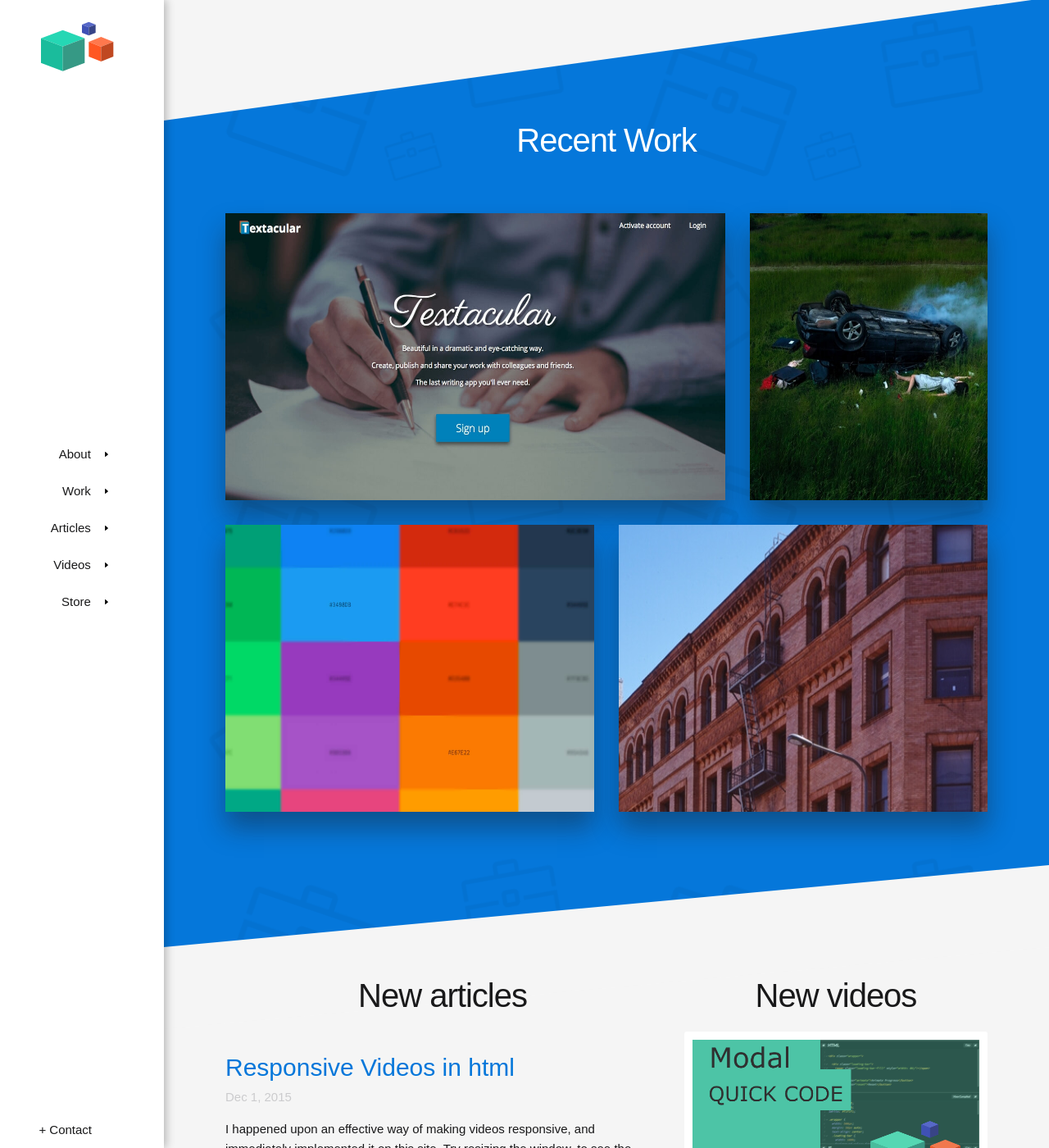
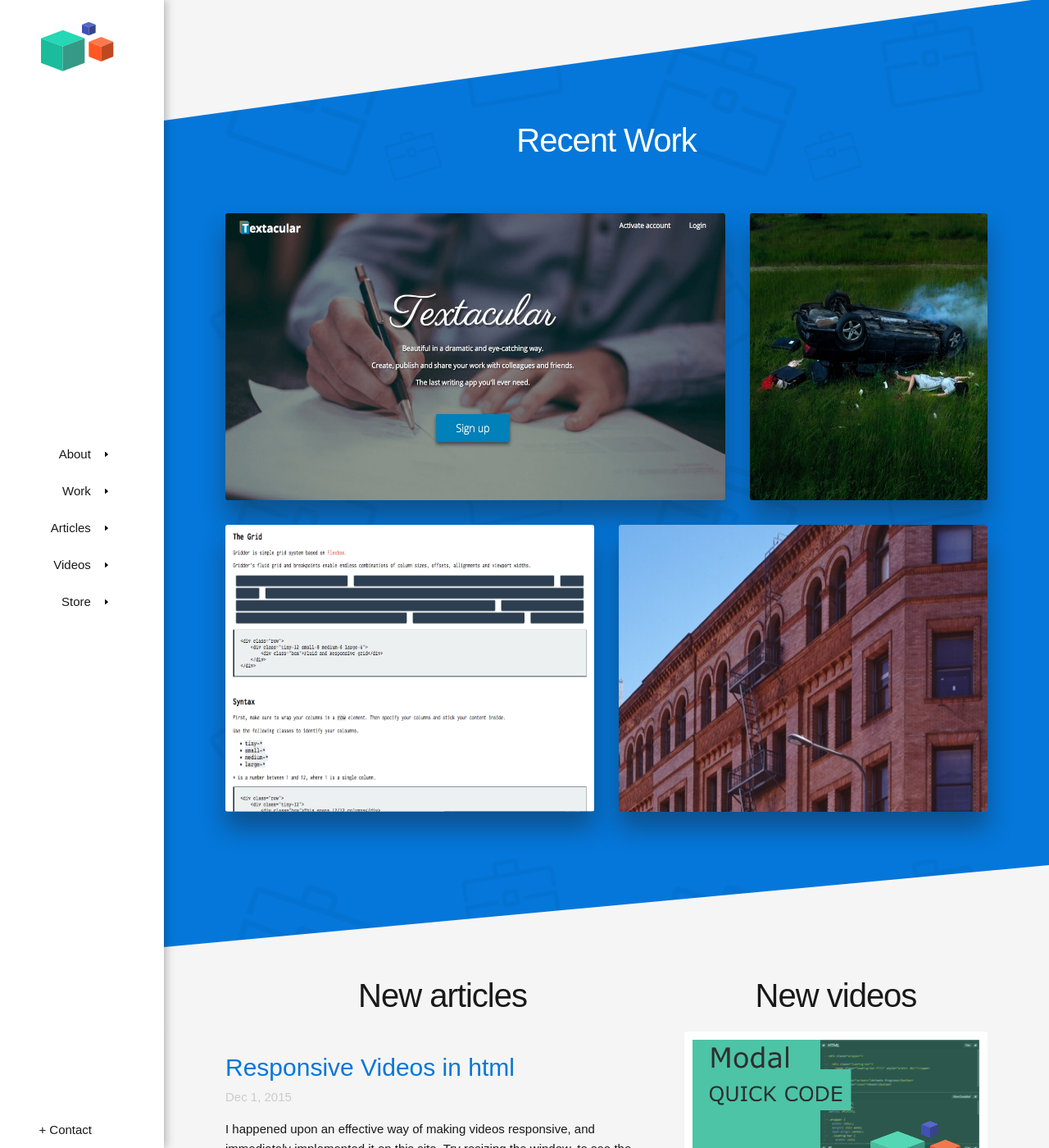
Before and after one commit to triss90405/tristanwhite.dev, a Jekyll site: the page built from index.html, in a window 1280 px wide and 1400 px high, scrolled down 1431 px. Shown: the whole window at 82% size. Built offline with Jekyll 4.4.1, drawn with Linux system fonts in a browser that asks for light colours; nearby versions of some CDN libraries.

Commit message:
Adjusting work section items

```diff
--- a/assets/css/3-pages/_home.scss
+++ b/assets/css/3-pages/_home.scss
@@ -274,6 +274,7 @@ section#work {
       align-items: center;
       justify-content: center;
       padding: 3rem;
+      border-radius: 3px;
       p {
         text-align: center;
         font-size: 2rem;
@@ -288,6 +289,7 @@ section#work {
     }
     img {
       max-width: 100%;
+      border-radius: 3px;
       box-shadow: 0 20px 30px rgba($black,0.4);
       height: 350px;
     }
--- a/assets/css/style.css
+++ b/assets/css/style.css
@@ -1530,7 +1530,8 @@ section#work {
       -webkit-justify-content: center;
           -ms-flex-pack: center;
               justify-content: center;
-      padding: 3rem; }
+      padding: 3rem;
+      border-radius: 3px; }
       section#work .work-item .overlay p {
         text-align: center;
         font-size: 2rem;
@@ -1542,6 +1543,7 @@ section#work {
               transform: scale(1); }
     section#work .work-item img {
       max-width: 100%;
+      border-radius: 3px;
       box-shadow: 0 20px 30px rgba(25, 25, 26, 0.4);
       height: 350px; }
 
--- a/index.html
+++ b/index.html
@@ -109,7 +109,7 @@ layout: default
               <p>Gridder - A lightweight flexbox grid<br>
               Angular - SCSS - Flexbox - JS</p>
             </div>
-            <img src="assets/img/work/gridder.jpg" alt="">
+            <img src="assets/img/work/gridder.png" alt="">
           </div>
         </a>
       </div>
```
Also changed, not shown: assets/img/work/gridder.jpg (deleted), assets/img/work/gridder.png (added), 6 other files.
